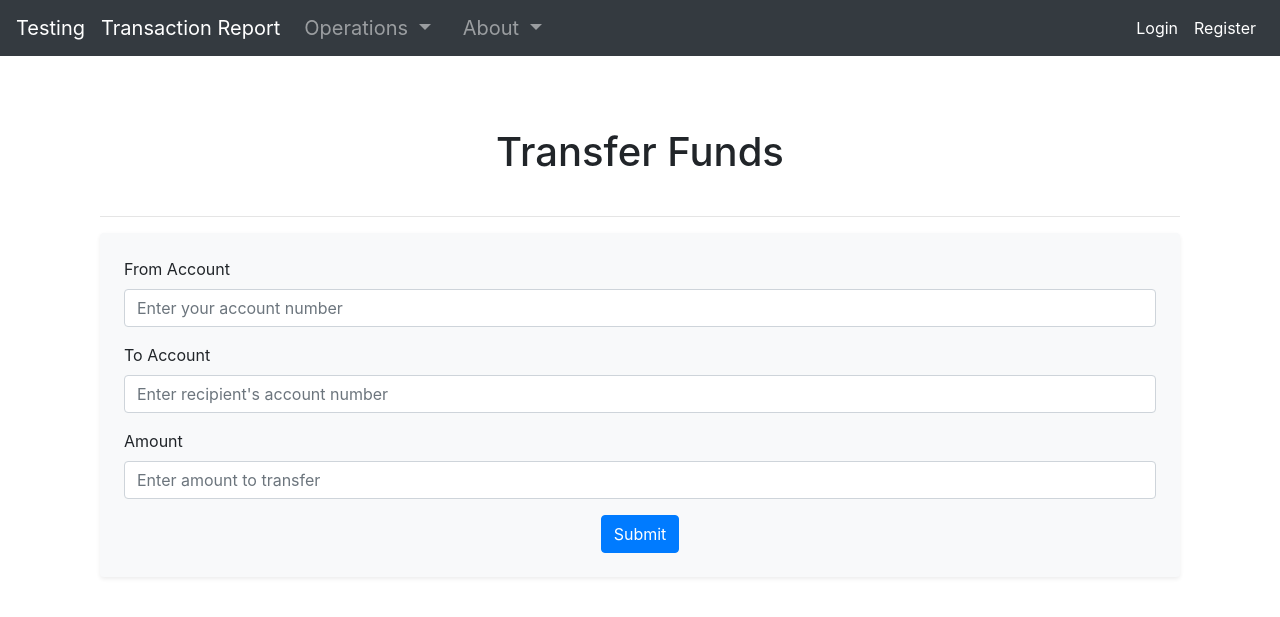
After one commit to daniel05155/Customed-Online-Banking-System, a Django app: template templates/transactions/transfer.html in a window 1280 px wide. The commit adds this page. Shown: the top 617 px of the page. Run offline with Django 5.2, Linux system fonts and the light colour scheme; the template is opened without the code that fills it, so the values that code supplies are empty; some libraries are stand-ins or nearby versions.

Commit message:
Alter transaction type and process
1. Alter transaction model
2. Clarify variable object and comments in transfer views

```diff
--- a/templates/transactions/transactions_report.html
+++ b/templates/transactions/transactions_report.html
@@ -46,12 +46,12 @@
                     <td>{{ transaction.transaction_time|date:"Y-m-d" }}</td>
                     <td>{{ transaction.transaction_time|date:"H:i:s" }}</td>
                     <td>
-                        {% if transaction.transaction_type == 'Withdrawal' %}
+                        {% if transaction.transaction_type == 'Withdrawal' or transaction.transaction_type == 'Transfer_Sender' %}
                             {{ transaction.transaction_amount }}
                         {% endif %}
                     </td>
                     <td>
-                        {% if transaction.transaction_type == 'Deposit' %}
+                        {% if transaction.transaction_type == 'Deposit' or transaction.transaction_type == 'Transfer_Receiver' %}
                             {{ transaction.transaction_amount }}
                         {% endif %}
                     </td>
--- /dev/null
+++ b/templates/transactions/transfer.html
@@ -0,0 +1,35 @@
+{% extends 'common/base.html' %}
+
+{% block content %}
+<div class="container mt-5">
+    <h1 class="text-center pb-4">Transfer Funds</h1>
+    <hr />
+    <form method="post" class="bg-light shadow-sm rounded px-4 pt-4 pb-4">
+        {% csrf_token %}
+
+        <!-- Sender Account Number -->
+        <div class="form-group">
+            <label for="from_account">From Account</label>
+            <input type="text" name="from_account" id="from_account" class="form-control" placeholder="Enter your account number" required>
+        </div>
+
+        <!-- Recipient Account Number -->
+        <div class="form-group">
+            <label for="to_account">To Account</label>
+            <input type="text" name="to_account" id="to_account" class="form-control" placeholder="Enter recipient's account number" required>
+        </div>
+
+        <!-- Amount -->
+        <div class="form-group">
+            <label for="amount">Amount</label>
+            <input type="number" name="amount" id="amount" class="form-control" placeholder="Enter amount to transfer" min="0.01" step="0.01" required>
+        </div>
+
+        <!-- Submit Button -->
+        <div class="text-center">
+            <button type="submit" class="btn btn-primary">Submit</button>
+        </div>
+    </form>
+</div>
+
+{% endblock %}
```
Also changed, not shown: transactions/views.py (+14 -13 lines).
